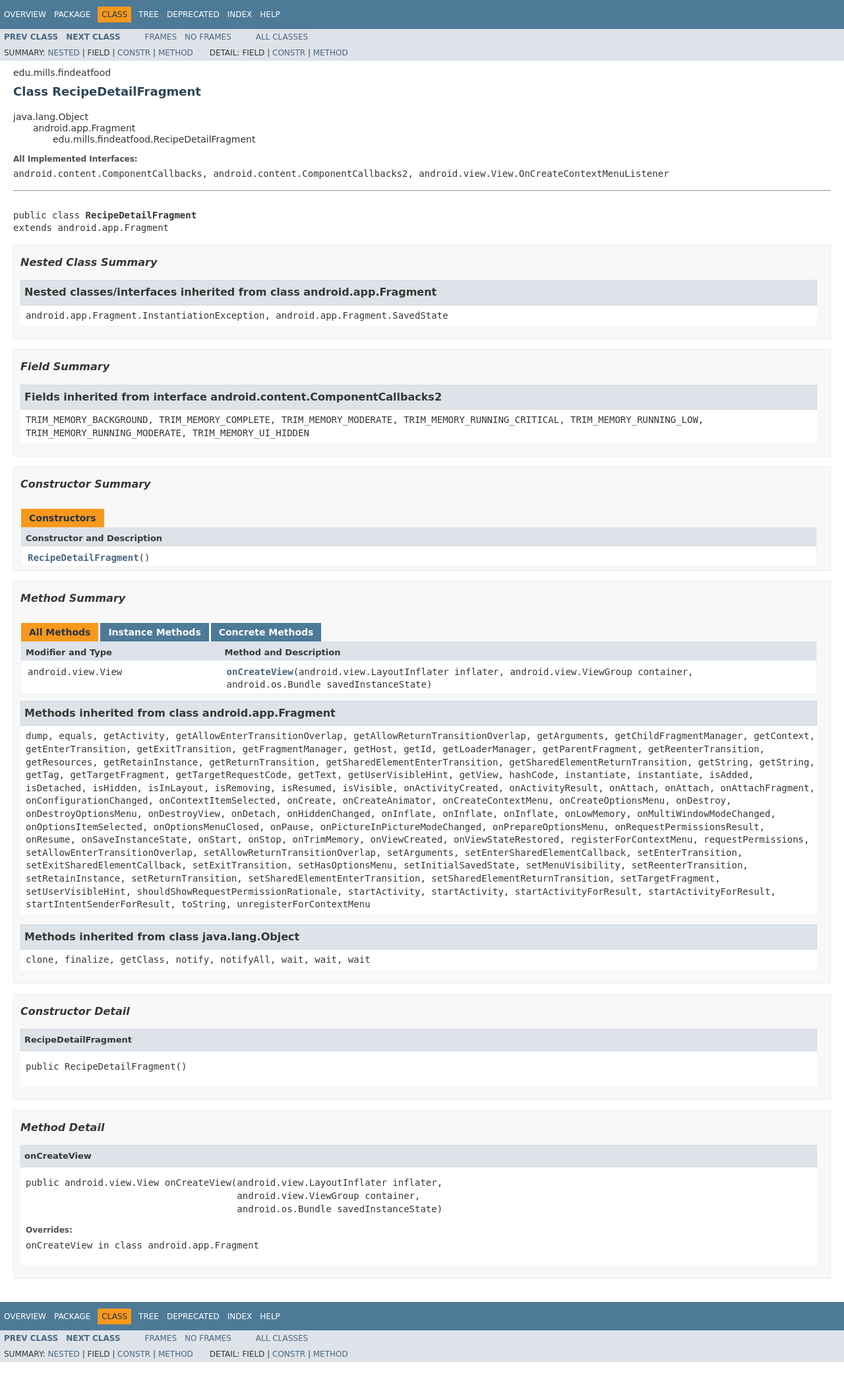
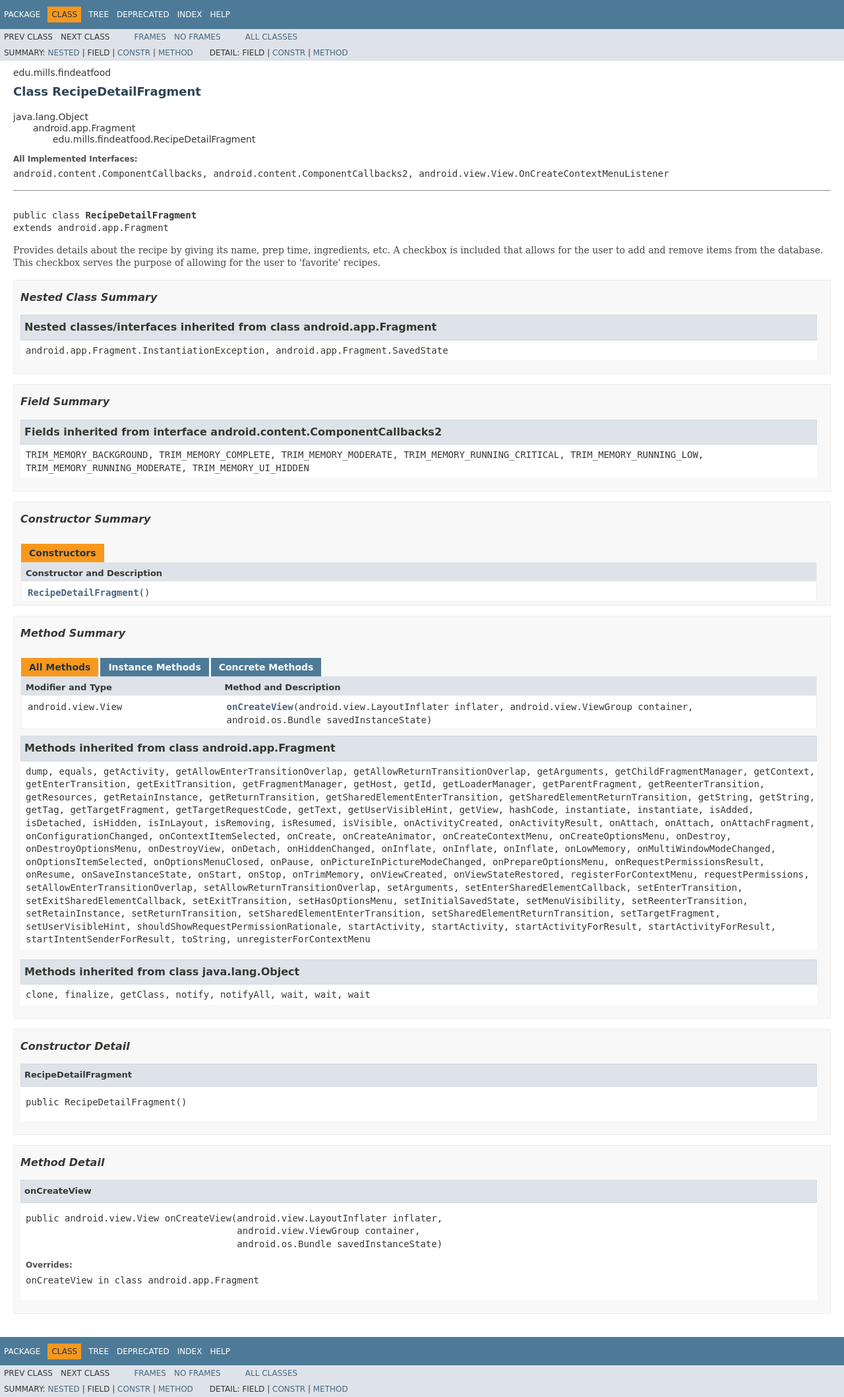
Before and after one commit to ruellia/FindEatFood, a plain HTML site: page docs/edu/mills/findeatfood/RecipeDetailFragment.html in a window 1280 px wide. Shown: the whole page at 66% size. Before the commit the page ends 2064 px from the top, so only its background shows below. Drawn offline with Linux system fonts and the light colour scheme; a web font is replaced by a local one.

Commit message:
Began javadoc for RecipeDetailFragment with java doc files

```diff
--- a/docs/edu/mills/findeatfood/RecipeDetailFragment.html
+++ b/docs/edu/mills/findeatfood/RecipeDetailFragment.html
@@ -2,7 +2,7 @@
 <!-- NewPage -->
 <html lang="en">
 <head>
-<!-- Generated by javadoc (1.8.0_112-release) on Thu May 04 10:49:15 PDT 2017 -->
+<!-- Generated by javadoc (1.8.0_112-release) on Thu May 04 12:34:40 PDT 2017 -->
 <title>RecipeDetailFragment</title>
 <meta name="date" content="2017-05-04">
 <link rel="stylesheet" type="text/css" href="../../../stylesheet.css" title="Style">
@@ -37,8 +37,7 @@ var activeTableTab = "activeTableTab";
 <!--   -->
 </a>
 <ul class="navList" title="Navigation">
-<li><a href="../../../overview-summary.html">Overview</a></li>
-<li><a href="package-summary.html">Package</a></li>
+<li><a href="../../../edu/mills/findeatfood/package-summary.html">Package</a></li>
 <li class="navBarCell1Rev">Class</li>
 <li><a href="package-tree.html">Tree</a></li>
 <li><a href="../../../deprecated-list.html">Deprecated</a></li>
@@ -48,8 +47,8 @@ var activeTableTab = "activeTableTab";
 </div>
 <div class="subNav">
 <ul class="navList">
-<li><a href="../../../edu/mills/findeatfood/RecipeDatabaseUtilitiesTest.html" title="class in edu.mills.findeatfood"><span class="typeNameLink">Prev&nbsp;Class</span></a></li>
-<li><a href="../../../edu/mills/findeatfood/ResultsFragment.html" title="class in edu.mills.findeatfood"><span class="typeNameLink">Next&nbsp;Class</span></a></li>
+<li>Prev&nbsp;Class</li>
+<li>Next&nbsp;Class</li>
 </ul>
 <ul class="navList">
 <li><a href="../../../index.html?edu/mills/findeatfood/RecipeDetailFragment.html" target="_top">Frames</a></li>
@@ -119,6 +118,9 @@ var activeTableTab = "activeTableTab";
 <br>
 <pre>public class <span class="typeNameLabel">RecipeDetailFragment</span>
 extends android.app.Fragment</pre>
+<div class="block">Provides details about the recipe by giving its name, prep time, ingredients, etc.
+ A checkbox is included that allows for the user to add and remove items from the database.
+ This checkbox serves the purpose of allowing for the user to 'favorite' recipes.</div>
 </li>
 </ul>
 </div>
@@ -267,8 +269,7 @@ extends android.app.Fragment</pre>
 <!--   -->
 </a>
 <ul class="navList" title="Navigation">
-<li><a href="../../../overview-summary.html">Overview</a></li>
-<li><a href="package-summary.html">Package</a></li>
+<li><a href="../../../edu/mills/findeatfood/package-summary.html">Package</a></li>
 <li class="navBarCell1Rev">Class</li>
 <li><a href="package-tree.html">Tree</a></li>
 <li><a href="../../../deprecated-list.html">Deprecated</a></li>
@@ -278,8 +279,8 @@ extends android.app.Fragment</pre>
 </div>
 <div class="subNav">
 <ul class="navList">
-<li><a href="../../../edu/mills/findeatfood/RecipeDatabaseUtilitiesTest.html" title="class in edu.mills.findeatfood"><span class="typeNameLink">Prev&nbsp;Class</span></a></li>
-<li><a href="../../../edu/mills/findeatfood/ResultsFragment.html" title="class in edu.mills.findeatfood"><span class="typeNameLink">Next&nbsp;Class</span></a></li>
+<li>Prev&nbsp;Class</li>
+<li>Next&nbsp;Class</li>
 </ul>
 <ul class="navList">
 <li><a href="../../../index.html?edu/mills/findeatfood/RecipeDetailFragment.html" target="_top">Frames</a></li>
```
Also changed, not shown: docs/allclasses-frame.html (+1 -1 lines), docs/allclasses-noframe.html (+1 -1 lines), docs/constant-values.html (+1 -1 lines), docs/deprecated-list.html (+1 -1 lines), docs/edu/mills/findeatfood/RecipeDatabaseUtilities.html (+4 -3 lines), docs/edu/mills/findeatfood/package-frame.html (+1 -1 lines), docs/edu/mills/findeatfood/package-summary.html (+1 -1 lines), docs/edu/mills/findeatfood/package-tree.html (+1 -1 lines), docs/help-doc.html (+1 -1 lines), docs/index-files/index-1.html (+1 -1 lines), docs/index-files/index-2.html (+1 -1 lines), docs/index-files/index-3.html (+1 -1 lines), docs/index-files/index-4.html (+1 -1 lines), docs/index-files/index-5.html (+1 -1 lines), 3 more files.
